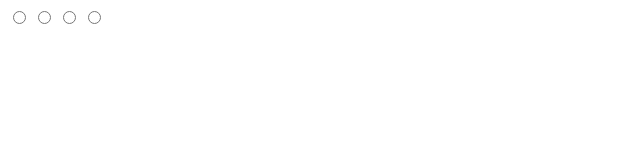
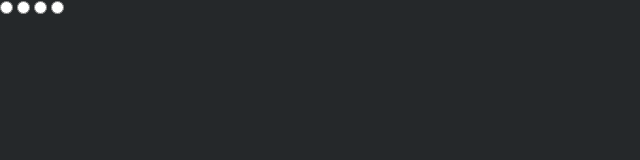
Before and after one commit to tok1e1/cssMemeSlider, a plain HTML site: page cssMemeSlider/index.html in a window 1280 px wide. Shown: the whole page, without its empty margins (0-640 px from the left). Drawn offline with Linux system fonts and the light colour scheme.

Commit message:
feat: add container styles (Thu, Sep 12, 2024 07:20:33 PM)

```diff
--- a/cssMemeSlider/index.html
+++ b/cssMemeSlider/index.html
@@ -20,6 +20,10 @@
             <label for="meme4"></label>
           </div>
           <div class="wrapper">
+            <div class="box"></div>
+            <div class="box"></div>
+            <div class="box"></div>
+            <div class="box"></div>
           </div>
         </div>
       </div>
--- a/cssMemeSlider/style.css
+++ b/cssMemeSlider/style.css
@@ -0,0 +1,11 @@
+* {
+  margin: 0;
+  padding: 0;
+  box-sizing: border-box;
+}
+.container {
+  width: 100%;
+  height: 100vh;
+  background-color: rgb(37 40 42);
+  overflow: hidden;
+}
```
